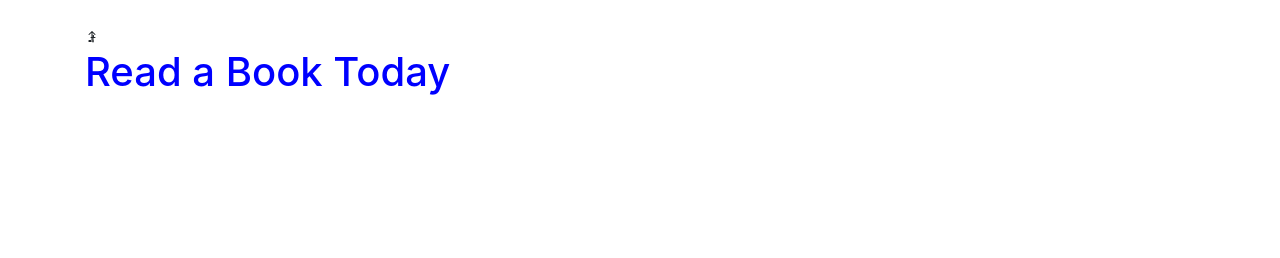
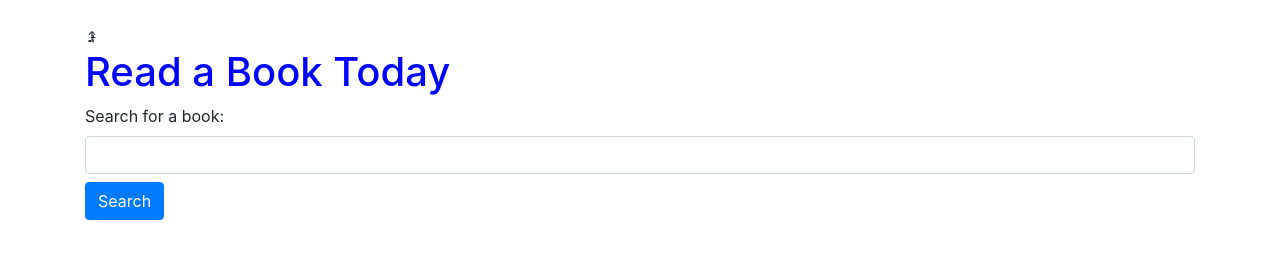
Before and after one commit to Lik10280/Phase-1-project-BookFinder, a plain HTML site: page index.html in a window 1280 px wide. Drawn offline with nearby package versions, Linux system fonts and the light colour scheme.

Commit message:
added search bar

```diff
--- a/index.html
+++ b/index.html
@@ -15,6 +15,17 @@
             <path fill-rule="evenodd" d="M8.5 5a.5.5 0 0 1 .5.5V7H10a.5.5 0 0 1 0 1H8.5V12a.5.5 0 0 1-1 0V8H6a.5.5 0 0 1 0-1h1.5V5.5A.5.5 0 0 1 8.5 5z"/>
           </svg>
           <h1 style="color: blue;">Read a Book Today</h1>
+          <div class="row">
+            <div class="col-12">
+              <form id="search-form">
+                <div class="form-group">
+                  <label for="search-term">Search for a book:</label>
+                  <input type="text" class="form-control" id="search-term">
+                  <button type="submit" class="btn btn-primary mt-2">Search</button>
+                </div>
+              </form>
+            </div>
+          </div>
     </div>
 </body>
 </html>
```
